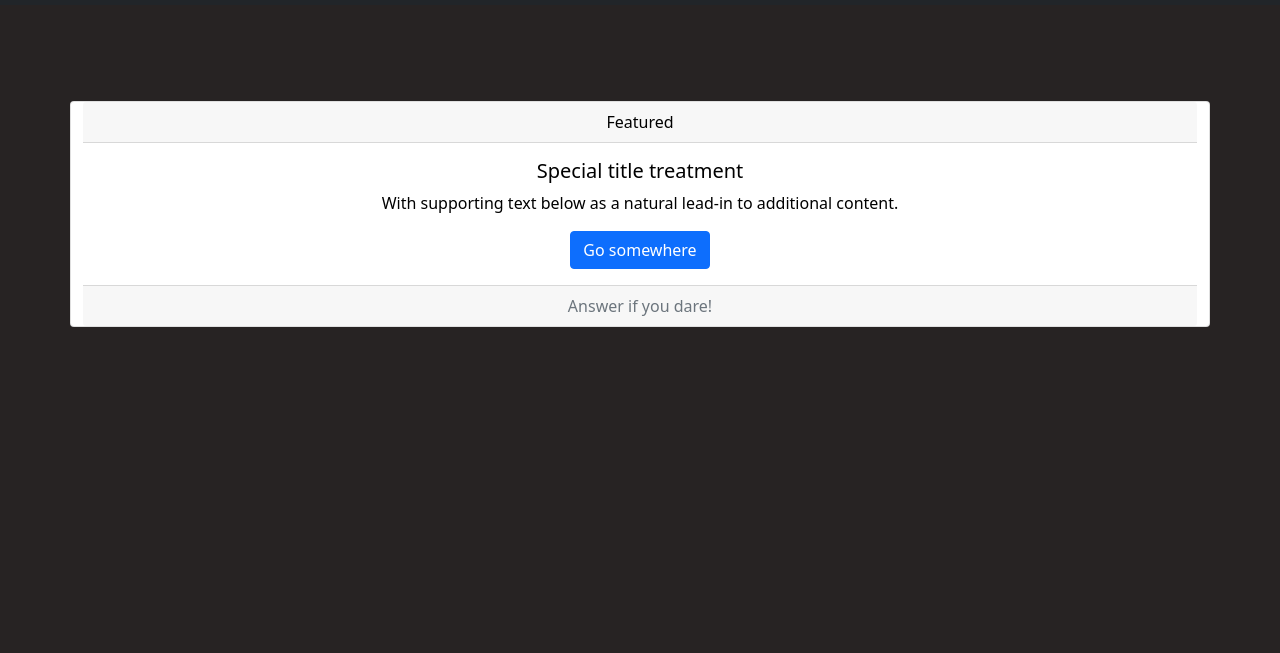
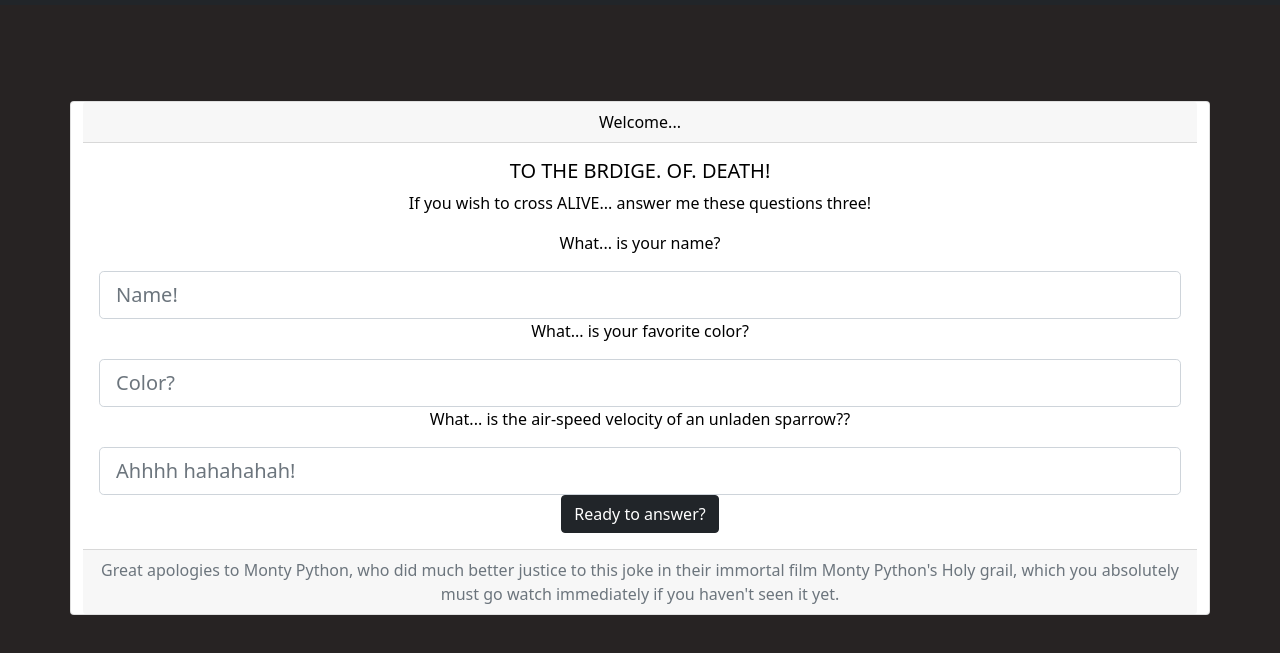
Before and after one commit to puentebravo/bridgeGuard, a website: page public/index.html in a window 1280 px wide. Shown: the part 51-704 px from the top of the page. Drawn offline with nearby package versions, Linux system fonts and the light colour scheme.

Commit message:
Modified main text

```diff
--- a/public/index.html
+++ b/public/index.html
@@ -16,12 +16,12 @@
       crossorigin="anonymous"
     ></script>
     <link href="./assets/css/styles.css" rel="stylesheet" />
-    <title>Beware! The Bridge of Despair!</title>
+    <title>Beware! The Bridge of Death!</title>
   </head>
   <body>
     <nav class="navbar navbar-expand-lg navbar-dark bg-dark">
       <div class="container-fluid">
-        <a class="navbar-brand" href="#">Nav</a>
+        <a class="navbar-brand" href="/">Nav</a>
         <button
           class="navbar-toggler"
           type="button"
@@ -36,10 +36,10 @@
         <div class="collapse navbar-collapse" id="navbarText">
           <ul class="navbar-nav me-auto mb-2 mb-lg-0">
             <li class="nav-item">
-              <a class="nav-link active" aria-current="page" href="#">Home</a>
+              <a class="nav-link active" aria-current="page" href="/">Home</a>
             </li>
             <li class="nav-item">
-              <a class="nav-link" href="#">About</a>
+              <a class="nav-link" href="/about">About</a>
             </li>
           </ul>
         </div>
@@ -48,18 +48,55 @@
     <div class="container">
       <div class="row justify-content-center">
         <div class="card text-center">
-          <div class="card-header">Featured</div>
+          <div class="card-header">Welcome...</div>
           <div class="card-body">
-            <h5 class="card-title">Special title treatment</h5>
+            <h5 class="card-title">TO THE BRDIGE. OF. DEATH!</h5>
             <p class="card-text">
-              With supporting text below as a natural lead-in to additional
-              content.
+              If you wish to cross ALIVE... answer me these questions three!
             </p>
-            <a href="#" class="btn btn-primary">Go somewhere</a>
+            <p class="card-text">What... is your name?</p>
+            <input
+              class="form-control form-control-lg"
+              id="nameAns"
+              type="text"
+              placeholder="Name!"
+              aria-label="Your name here, mortal!"
+            />
+            <p class="card-text">What... is your favorite color?</p>
+            <input
+              class="form-control form-control-lg"
+              id="colorAns"
+              type="text"
+              placeholder="Color?"
+              aria-label="Answer with your color here!"
+            />
+            <p class="card-text">
+              What... is the air-speed velocity of an unladen sparrow??
+            </p>
+            <input
+              class="form-control form-control-lg"
+              id="sparrowAns"
+              type="text"
+              placeholder="Ahhhh hahahahah!"
+              aria-label="Oh, I hope they don't ask if it's african or european. That'd be a bummer."
+            />
+            <button type="button" class="btn btn-dark" id="aButton">
+              Ready to answer?
+            </button>
           </div>
-          <div class="card-footer text-muted">Answer if you dare!</div>
+          <div class="card-footer text-muted">
+            Great apologies to Monty Python, who did much better justice to this
+            joke in their immortal film Monty Python's Holy grail, which you
+            absolutely must go watch immediately if you haven't seen it yet.
+          </div>
         </div>
       </div>
     </div>
+    <script
+      src="https://code.jquery.com/jquery-3.6.0.min.js"
+      integrity="sha256-/xUj+3OJU5yExlq6GSYGSHk7tPXikynS7ogEvDej/m4="
+      crossorigin="anonymous"
+    ></script>
+    <script src="./assets/js/script.js"></script>
   </body>
 </html>
```
